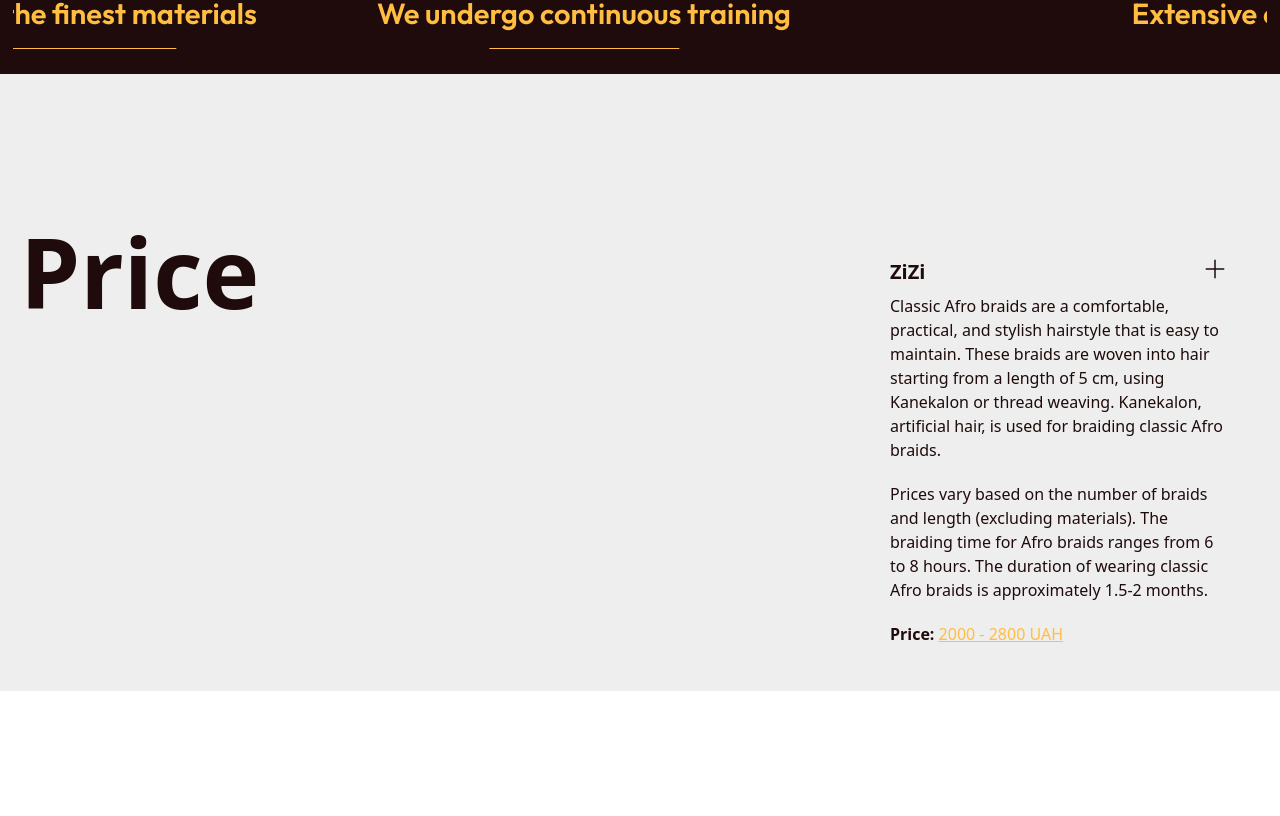
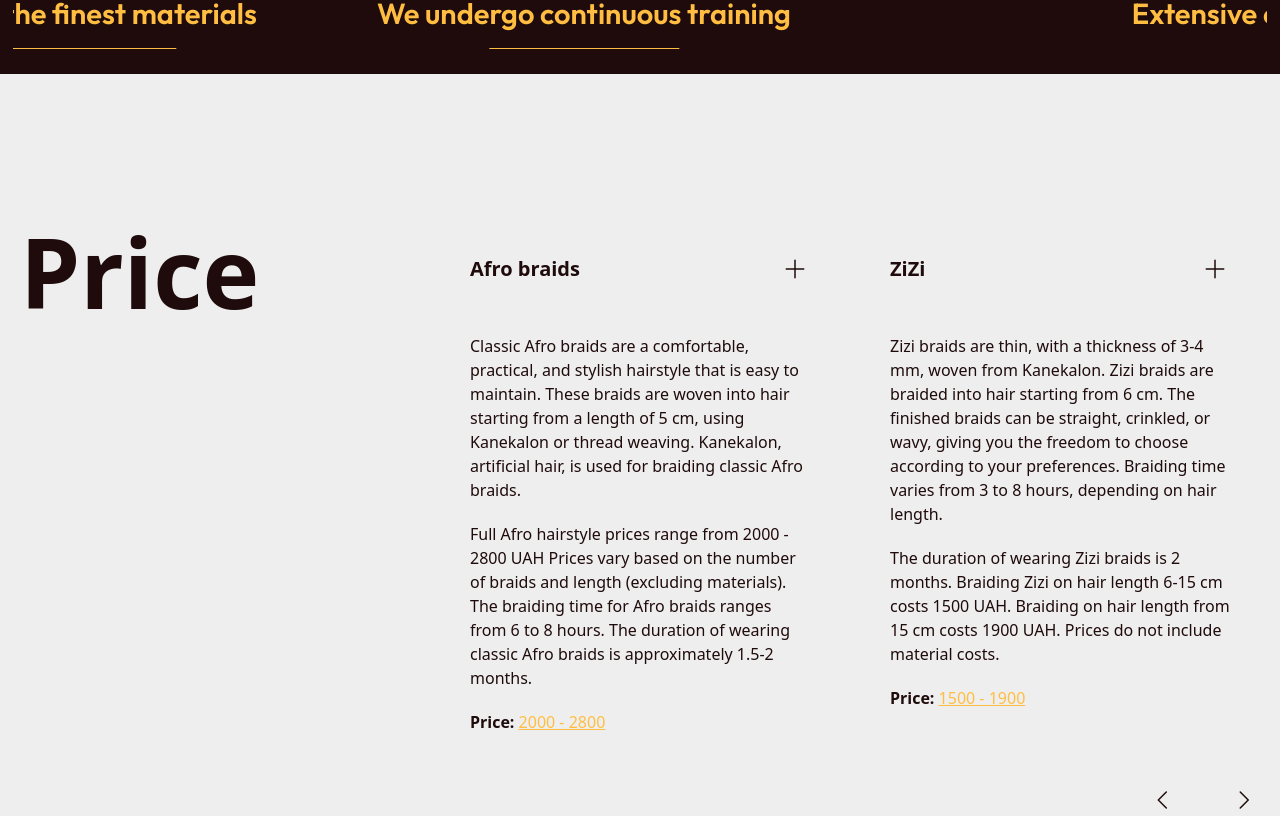
Before and after one commit to bambuuk/braids, a Next.js app: page / in a window 1280 px wide. Shown: the part 2379-3195 px from the top of the page. Before the commit the page ends 3070 px from the top, so only its background shows below. Built offline with nearby package versions, Linux system fonts and the light colour scheme.

Commit message:
create slider

```diff
--- a/package.json
+++ b/package.json
@@ -14,12 +14,15 @@
     "react": "^18",
     "react-dom": "^18",
     "react-responsive": "^9.0.2",
+    "react-slick": "^0.30.1",
+    "slick-carousel": "^1.8.1",
     "swiper": "^11.0.5"
   },
   "devDependencies": {
     "@types/node": "^20",
     "@types/react": "^18",
     "@types/react-dom": "^18",
+    "@types/react-slick": "^0.23.13",
     "autoprefixer": "^10.0.1",
     "daisyui": "^4.6.0",
     "eslint": "^8",
--- a/src/app/globals.css
+++ b/src/app/globals.css
@@ -1,6 +1,8 @@
 @tailwind base;
 @tailwind components;
 @tailwind utilities;
+@import "~slick-carousel/slick/slick.css";
+@import "~slick-carousel/slick/slick-theme.css";
 
 :root {
   --background-page: #eeeeee;
@@ -25,3 +27,10 @@ html {
 .social__header-link:hover svg rect {
   fill: #b7b7b7;
 }
+
+.swiper-wrapper {
+  display: grid;
+  grid-template-columns: 1fr;
+  grid-template-rows: auto;
+  grid-auto-rows: 1fr;
+}
--- a/src/assets/data.ts
+++ b/src/assets/data.ts
@@ -41,3 +41,38 @@ export const team = [
     mainPhoto: "/ourTeam/mia.png",
   },
 ];
+
+export const price = [
+  {
+    title: "Afro braids",
+    firstDescription:
+      "Classic Afro braids are a comfortable, practical, and stylish hairstyle that is easy to maintain. These braids are woven into hair starting from a length of 5 cm, using Kanekalon or thread weaving. Kanekalon, artificial hair, is used for braiding classic Afro braids.",
+    secondDescription: `Full Afro hairstyle prices range from 2000 - 2800 UAH Prices vary based on the number of braids and length (excluding materials). The braiding time for Afro braids ranges from 6 to 8 hours. The duration of wearing classic Afro braids is approximately 1.5-2 months.`,
+    price: "2000 - 2800",
+    img: "/braidExamples/afro-braid.png",
+  },
+  {
+    title: "ZiZi",
+    firstDescription:
+      "Zizi braids are thin, with a thickness of 3-4 mm, woven from Kanekalon. Zizi braids are braided into hair starting from 6 cm. The finished braids can be straight, crinkled, or wavy, giving you the freedom to choose according to your preferences. Braiding time varies from 3 to 8 hours, depending on hair length.",
+    secondDescription: `The duration of wearing Zizi braids is 2 months. Braiding Zizi on hair length 6-15 cm costs 1500 UAH. Braiding on hair length from 15 cm costs 1900 UAH. Prices do not include material costs.`,
+    price: "1500 - 1900",
+    img: "/braidExamples/zizi-braid.png",
+  },
+  {
+    title: "Senegalese twists",
+    firstDescription:
+      "Senegalese twists are braided from two tightly twisted strands, resulting in a dense, rope-like or braided appearance. They are braided into hair starting from a length of 5 cm. The braiding time ranges from 10 to 14 hours, and the duration of wearing Senegalese twists is 1-1.5 months.",
+    secondDescription: `Senegalese twists up to the waist - 2100 UAH. Senegalese twists below the waist - 2700 UAH. Prices do not include material costs.`,
+    price: "2100 - 2700",
+    img: "/braidExamples/afro-braid.png",
+  },
+  {
+    title: "De Kosi",
+    firstDescription:
+      "DE Kosi is a set of braids crafted by hand. This allows you to choose the length, color options, and textures according to your preference. The set of braids is reusable and completely safe for your hair. The duration of wear is 1.5 months.",
+    secondDescription: `The cost of a full set of DE Kos 2900 - 3400UAH. Braiding from 1500 - 1900 UAH (depending on the length and thickness of the hair).`,
+    price: "2900",
+    img: "/braidExamples/zizi-braid.png",
+  },
+];
--- /dev/null
+++ b/src/assets/types.ts
@@ -0,0 +1,7 @@
+export interface Price {
+  title: string;
+  firstDescription: string;
+  secondDescription: string;
+  price: string;
+  img: string;
+}
--- a/src/assets/uiComponents.tsx
+++ b/src/assets/uiComponents.tsx
@@ -113,7 +113,7 @@ export const LeftArrow = () => {
   return (
     <svg width="32" height="32" viewBox="0 0 32 32" fill="none" xmlns="http://www.w3.org/2000/svg" className="w-full h-full object-cover">
       <g id="left">
-        <path id="Vector" d="M20.2939 8L12.2939 16L20.2939 24" stroke="#1F0B0B" stroke-width="1.5" stroke-linecap="round" stroke-linejoin="round" />
+        <path id="Vector" d="M20.2939 8L12.2939 16L20.2939 24" stroke="#1F0B0B" strokeWidth="1.5" strokeLinecap="round" strokeLinejoin="round" />
       </g>
     </svg>
   )
@@ -123,7 +123,7 @@ export const RightArrow = () => {
   return (
     <svg width="32" height="32" viewBox="0 0 32 32" fill="none" xmlns="http://www.w3.org/2000/svg" className="w-full h-full object-cover">
       <g id="right">
-        <path id="Vector" d="M12.2246 8L20.2246 16L12.2246 24" stroke="#1F0B0B" stroke-width="1.5" stroke-linecap="round" stroke-linejoin="round" />
+        <path id="Vector" d="M12.2246 8L20.2246 16L12.2246 24" stroke="#1F0B0B" strokeWidth="1.5" strokeLinecap="round" strokeLinejoin="round" />
       </g>
     </svg>
   )
--- a/src/components/Price.tsx
+++ b/src/components/Price.tsx
@@ -1,17 +1,18 @@
-import Image from "next/image"
-import PriceSlider from "./PriceSlider"
-import { PlusIcon } from "@/assets/uiComponents"
+'use client';
 import PriceCard from "./PriceCard"
+import Slider from "./Slider"
+import { price } from "@/assets/data"
+import { Price } from "@/assets/types"
 
 const Price = () => {
   return (
-    <section className="w-full mt-[150px]">
+    <section className="w-full mt-[150px] h-full">
       <div className="max-w-[1240px] w-full h-full m-auto px-[16px] sm:[25px] md:px-[50px] xl:px-0">
-        <div className="flex justify-between">
+        <div className="h-full flex flex-col lg:flex-row lg:justify-between gap-[70px] xl:gap-0 flex-wrap">
           <h2 className="text-[#1F0B0B] text-outfit text-[96px] font-black leading-[100%]">Price</h2>
-
-          <PriceCard />
-          {/* <PriceSlider /> */}
+          <div className='h-full max-w-[820px] w-full'>
+            <Slider data={price} component={(dataItem: Price) => <PriceCard priceInfo={dataItem} />} />
+          </div>
         </div>
       </div>
     </section>
--- a/src/components/PriceCard.tsx
+++ b/src/components/PriceCard.tsx
@@ -1,9 +1,14 @@
 'use client'
 import clsx from "clsx";
-import Image from "next/image"
-import { MouseEventHandler, useState } from "react"
+import Image from "next/image";
+import { MouseEventHandler, useState } from "react";
+import { Price } from "@/assets/types";
 
-const PriceCard = () => {
+interface PriceCardProps {
+  priceInfo: Price;
+}
+
+const PriceCard = ({ priceInfo }: PriceCardProps) => {
   const [isPhotoActive, setIsPhotoActive] = useState(false);
 
   const togglePhotoActive: MouseEventHandler<SVGSVGElement | HTMLImageElement> = () => {
@@ -15,24 +20,24 @@ const PriceCard = () => {
   }
 
   return (
-    <div className="relative max-w-[400px] w-full min-h-[467px] h-full rounded-[10px]
+    <div className="max-w-[400px] w-full h-full rounded-[10px]
     hover:bg-[#1F0B0B] transition-all ease-in-out duration-700 group">
       <div className={clsx(
-        `absolute flex flex-col gap-[16px] sm:gap-5 p-[16px] sm:p-[30px] w-full h-full rounded-[10px]
+        `flex flex-col gap-[16px] sm:gap-5 p-[16px] sm:p-[30px] w-full h-full rounded-[10px]
         transition-opacity ease-in-out duration-500`,
         {
           'opacity-100 visible': isPhotoActive === false,
           'opacity-0 invisible': isPhotoActive === true,
         }
       )}>
-        <div className="relative">
+        <div className="flex justify-between items-center">
           <span
-            className="absolute top-[8px] left-0 text-[#1F0B0B] text-outfit text-[20px] leading-[100%] font-semibold
+            className="text-[#1F0B0B] text-outfit text-[20px] leading-[100%] font-semibold
                 group-hover:text-[#EEE] transition-all ease-in-out duration-700"
           >
-            ZiZi
+            {priceInfo.title}
           </span>
-          <div className="w-[30px] h-[30px] absolute top-0 right-0">
+          <div className="w-[30px] h-[30px]">
             <svg
               width="30"
               height="30"
@@ -60,43 +65,37 @@ const PriceCard = () => {
           </div>
         </div>
 
-        <p className="mt-[20px] text-[#1F0B0B] text-outfit text-sm sm:text-base font-normal group-hover:text-[#EEE]
+        <p className="mt-[30px] text-[#1F0B0B] text-outfit text-sm sm:text-base font-normal group-hover:text-[#EEE]
             transition-all ease-in-out duration-700">
-          Classic Afro braids are a comfortable, practical, and stylish hairstyle that is easy
-          to maintain. These braids are woven into hair starting from a length of 5 cm, using
-          Kanekalon or thread weaving. Kanekalon, artificial hair, is used for braiding classic
-          Afro braids.
+          {priceInfo.firstDescription}
         </p>
 
         <p className="text-[#1F0B0B] text-outfit text-sm sm:text-base font-normal group-hover:text-[#EEE]
-            transition-all ease-in-out duration-700">
-          Prices vary based on the
-          number of braids and length (excluding materials). The braiding time for Afro
-          braids ranges from 6 to 8 hours. The duration of wearing classic Afro braids
-          is approximately 1.5-2 months.
+            transition-all ease-in-out duration-700 flex-1">
+          {priceInfo.secondDescription}
         </p>
 
         <p className="flex text-[#1F0B0B] text-outfit text-sm sm:text-base font-normal">
           <span className="font-semibold group-hover:text-[#EEE] transition-all ease-in-out duration-700">
             Price:&nbsp;
           </span>
-          <span className="text-[#FFBE42] underline">2000 - 2800 UAH</span>
+          <span className="text-[#FFBE42] underline">{priceInfo.price}</span>
         </p>
       </div>
 
       <div className={clsx(
-        "absolute w-full h-full rounded-[10px] transition-opacity ease-in-out duration-500",
+        "w-full h-full rounded-[10px] transition-opacity ease-in-out duration-500",
         {
           'opacity-100 visible': isPhotoActive === true,
           'opacity-0 invisible': isPhotoActive === false,
         }
       )}>
         <Image
-          src='/braidExamples/afro-braid.png'
+          src={priceInfo.img}
           alt="Afro"
           width={400}
           height={467}
-          className="w-full h-full object-cover"
+          className="absolute top-0 right-0 w-full h-full object-cover rounded-[10px]"
         />
         <Image
           src='/icons/minus.svg'
--- a/src/components/PriceSlider.tsx
+++ /dev/null
@@ -1,10 +0,0 @@
-
-const PriceSlider = () => {
-  return (
-    <div>
-      Slider
-    </div>
-  )
-}
-
-export default PriceSlider
--- /dev/null
+++ b/src/components/Slider.tsx
@@ -0,0 +1,74 @@
+'use client';
+import { Swiper, SwiperSlide } from 'swiper/react';
+import Slider from "react-slick";
+import { useMediaQuery } from '@/hooks/useMediaQuery';
+import { Navigation } from 'swiper/modules';
+import { Price } from '@/assets/types';
+import 'swiper/css/navigation';
+import 'swiper/css';
+import { LeftArrow, RightArrow } from '@/assets/uiComponents';
+
+interface SliderProps {
+  data: Price[];
+  component: (dataItem: Price) => JSX.Element
+}
+
+const GeneralSlider = ({ data, component }: SliderProps) => {
+  const { isSmallTablet } = useMediaQuery();
+  const settings = {
+    dots: false,
+    infinite: true,
+    speed: 500,
+    slidesToShow: 2,
+    slidesToScroll: 1
+  };
+
+  return (
+    <Swiper
+      slidesPerView={2}
+      spaceBetween={20}
+      speed={300}
+      modules={[Navigation]}
+      navigation={{
+        prevEl: '.prevBtn',
+        nextEl: '.nextBtn',
+      }}
+      grabCursor
+      className="w-full h-full grid justify-end overflow-hidden"
+    >
+      <div className='swiper-wrapper grid grid-cols-2'>
+        {data.map((item, i) => (
+          <SwiperSlide
+            className="bg-transparent h-full"
+            key={i}
+          >
+            {component(item)}
+          </SwiperSlide>
+        ))}
+      </div>
+      <div className='mt-5 flex gap-[50px] justify-end'>
+        <button className="prevBtn">
+          <LeftArrow />
+        </button>
+        <button className="nextBtn">
+          <RightArrow />
+        </button>
+      </div>
+    </Swiper>
+
+    // <div>
+    //   <Slider {...settings}>
+    //     {data.map((item, i) => (
+    //       <div
+    //         className="bg-transparent h-full"
+    //         key={i}
+    //       >
+    //         {component(item)}
+    //       </div>
+    //     ))}
+    //   </Slider>
+    // </div>
+  )
+}
+
+export default GeneralSlider
```
Also changed, not shown: 1 other file (tests, documents, lock files or other folders).
